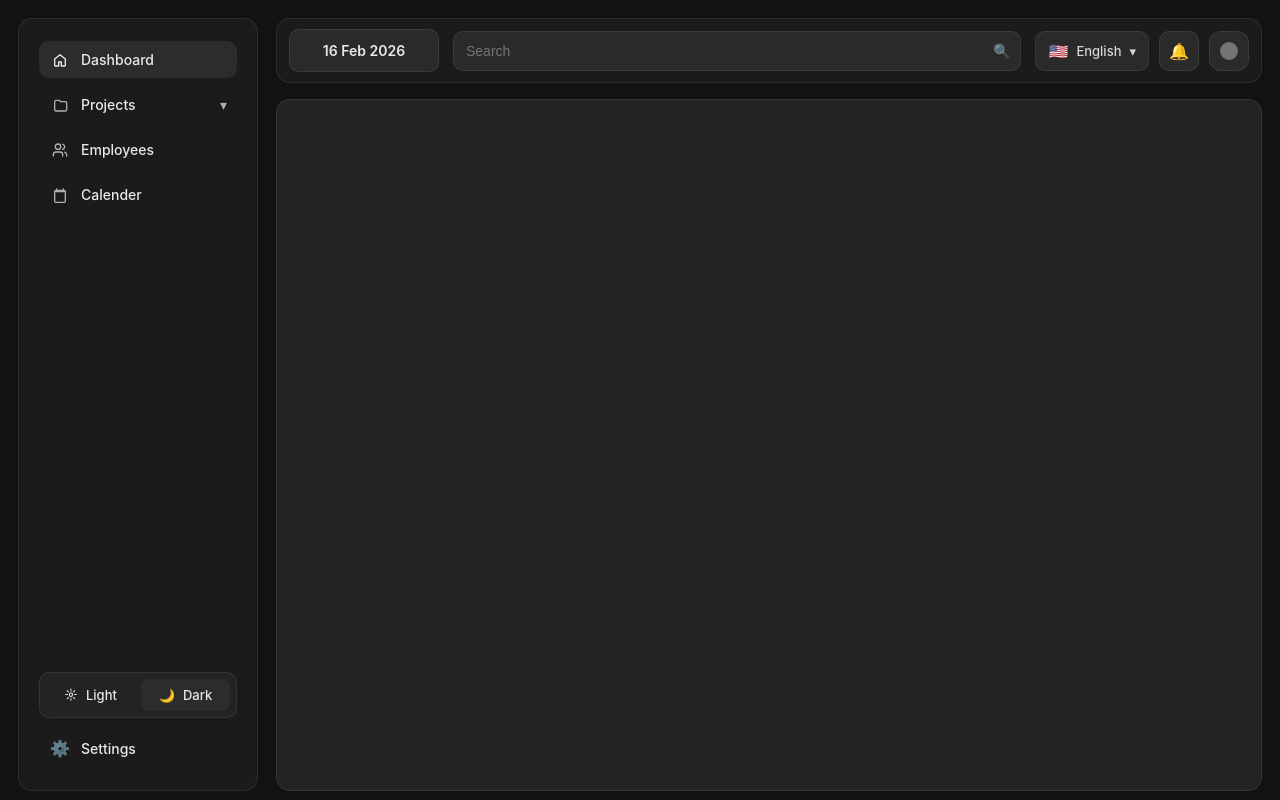
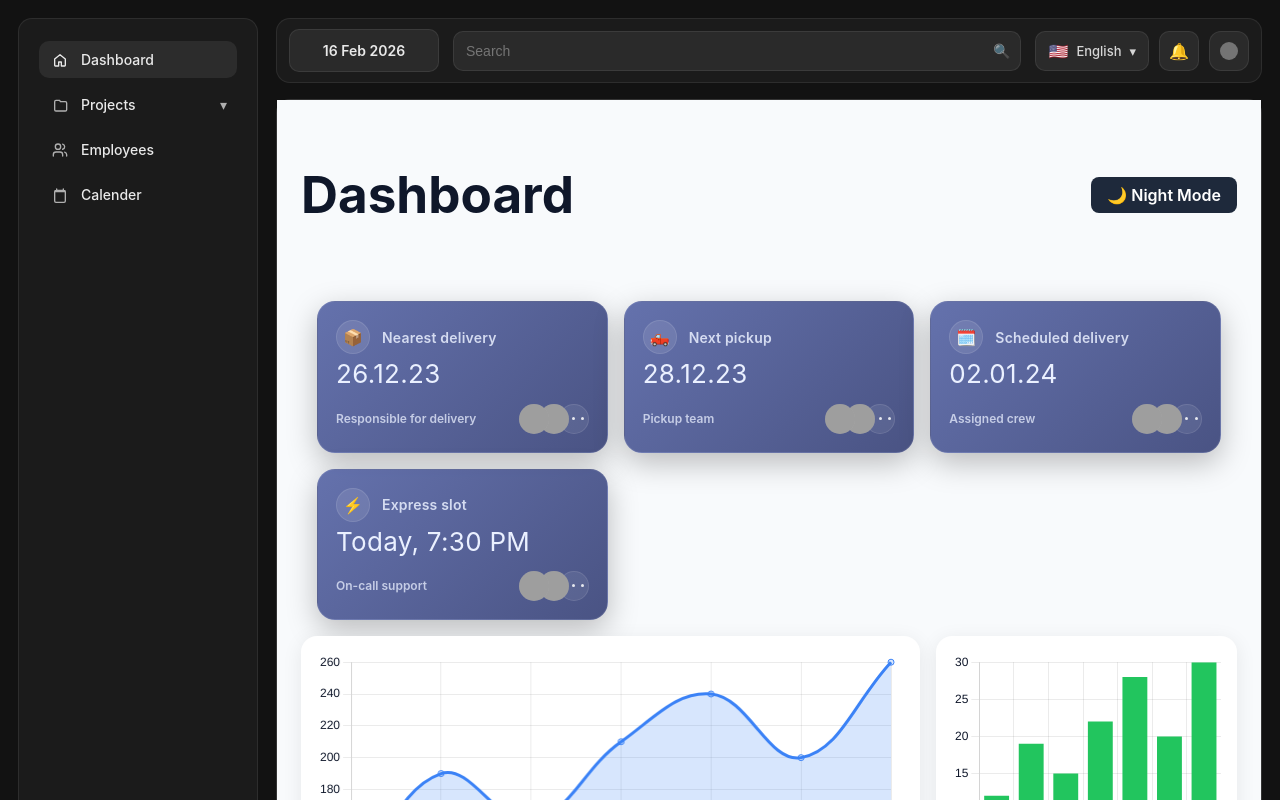
Before and after one commit to muhammed-bilal-uxd/portfolio-dashboard, a React (Vite) app: page / in a window 1280 px wide. Shown: the top 800 px of the page. Built offline with nearby package versions, Linux system fonts and the light colour scheme; grey boxes are pictures that could not be loaded.

Commit message:
feat: integrate Dashboard component into layout

```diff
--- a/src/pages/layout.jsx
+++ b/src/pages/layout.jsx
@@ -1,5 +1,6 @@
 import React, { useMemo, useState } from "react";
 import "./layout.css";
+import Dashboard from "./Dashboard";
 
 export default function OrbitLayout() {
   const [mode, setMode] = useState("dark"); // "dark" | "light"
@@ -340,7 +341,9 @@ export default function OrbitLayout() {
         <section
           className="ol-content"
           style={{ background: theme.panel2Bg, borderColor: theme.stroke }}
-        />
+        >
+          <Dashboard />
+        </section>
       </main>
     </div>
   );
```
